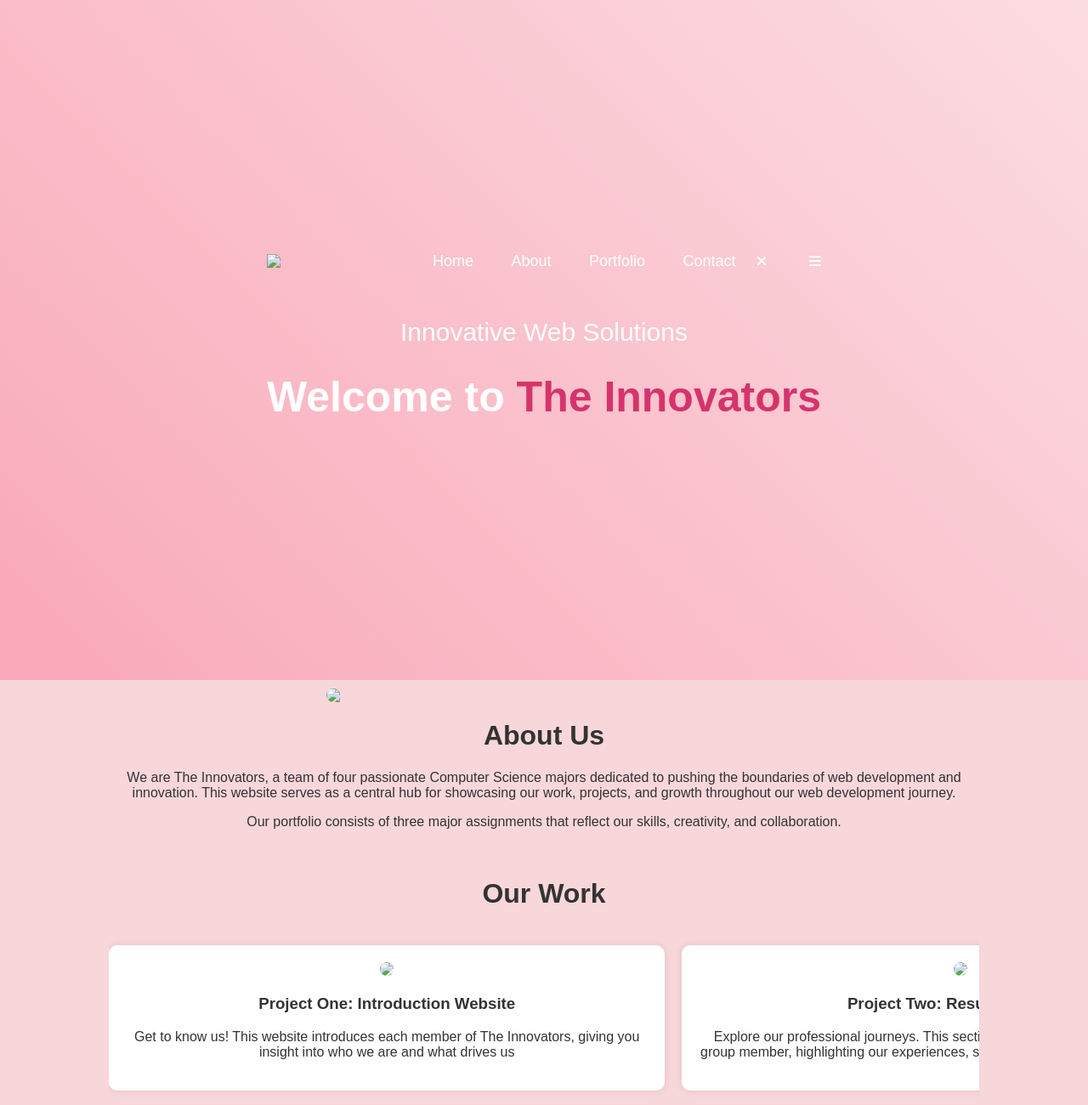
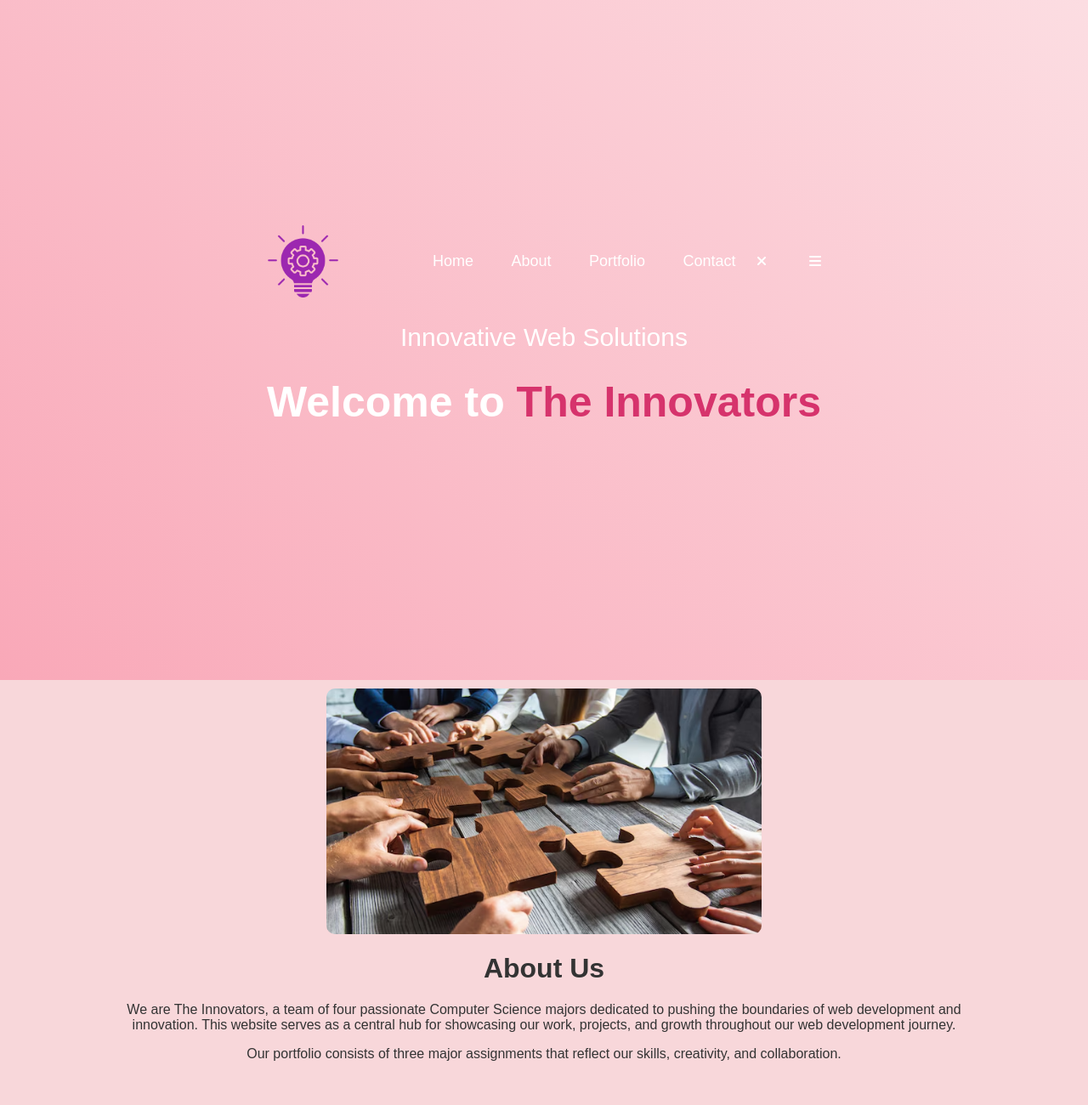
Before and after one commit to maram93989/COE420portfolio, a website: page public/index.html in a window 1280 px wide. Shown: the top 1300 px of the page at 85% size. Drawn offline with Linux system fonts and the light colour scheme.

Commit message:
Update index.html

```diff
--- a/public/index.html
+++ b/public/index.html
@@ -12,7 +12,7 @@
     <div id="header">
         <div class="container">
             <nav>
-                <img src="images/innovation.png" class="logo">
+                <img src="innovation.png" class="logo">
                 <ul id="sidemenu">
                     <li><a href="#header">Home</a></li>
                     <li><a href="#about">About</a></li>
@@ -33,7 +33,7 @@
         <div class="container">
             <div class="row">
                 <div class="about-col-1">
-                    <img src="images/team.png" class="team">
+                    <img src="team.png" class="team">
                 </div>
                 <div class="about-col-2">
                     <h1 class="sub-title">About Us</h1>
@@ -49,17 +49,17 @@
             <h1 class="sub-title">Our Work</h1>
             <div class="work-grid">
                 <div class="work-box">
-                    <img src="images/portfolio.jpg">
+                    <img src="portfolio.jpg">
                     <h3>Project One: Introduction Website</h3>
                     <p>Get to know us! This website introduces each member of The Innovators, giving you insight into who we are and what drives us</p>
                 </div>
                 <div class="work-box">
-                    <img src="images/resumes.jpeg">
+                    <img src="resumes.jpeg">
                     <h3>Project Two: Resume Website</h3>
                     <p>Explore our professional journeys. This section links to individual resumes of each group member, highlighting our experiences, skills, and aspirations in the tech industry</p>
                 </div>
                 <div class="work-box">
-                    <img src="images/future.jpg">
+                    <img src="future.jpg">
                     <h3>Future Projects</h3>
                     <p>As we progress, we'll continue to expand this portfolio with new and exciting projects</p>
                 </div>
```
